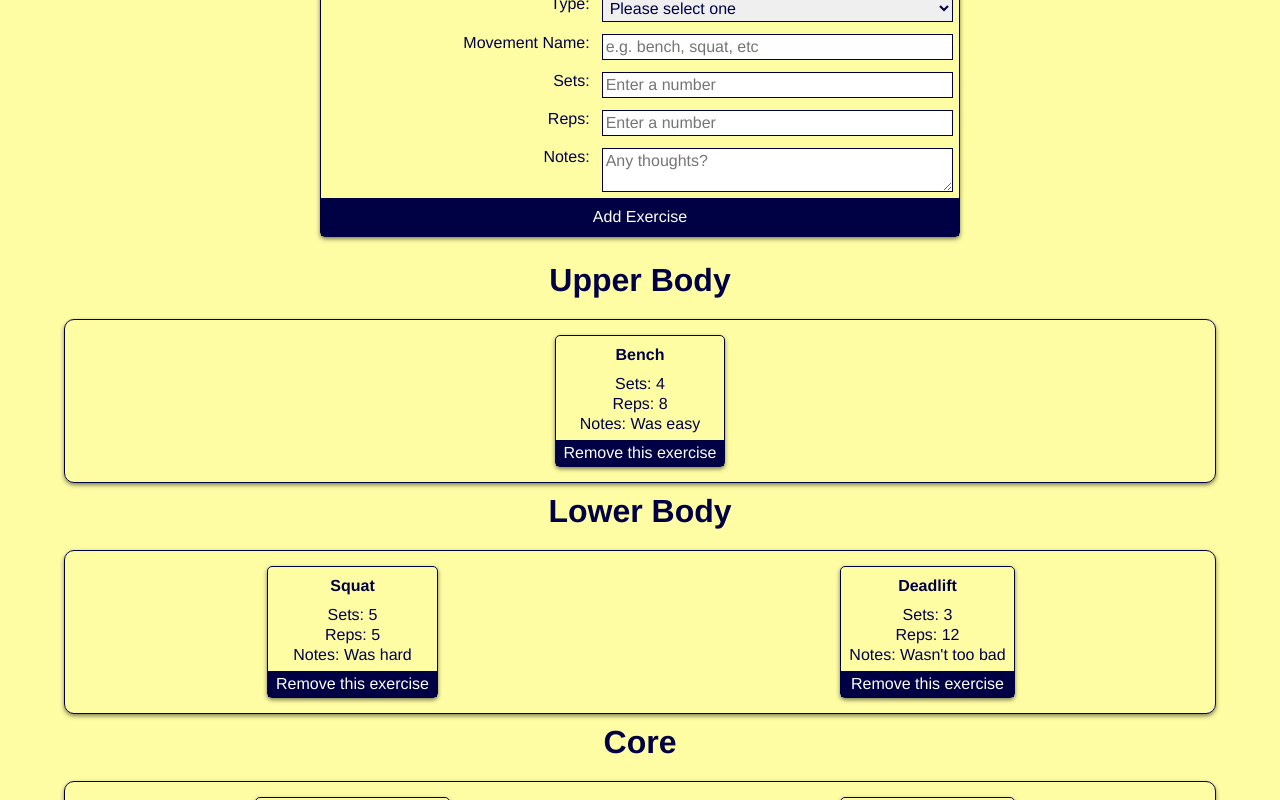
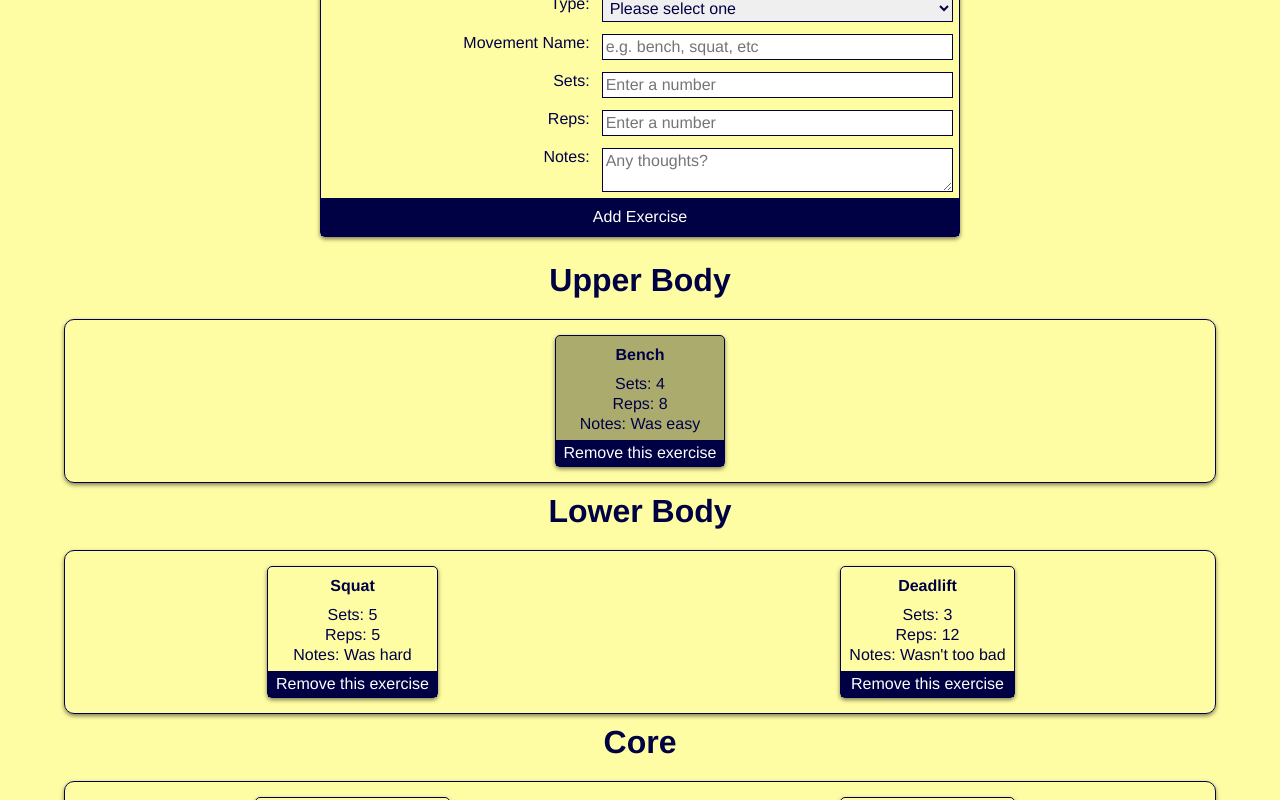
Before and after one commit to alchemy-bootcamp-two-summer-2018/list-of-vue, a Vue app: page / in a window 1280 px wide. In both pictures the pointer is over the item 639 px from the left and 833 px from the top of the page. Shown: the part 433-1233 px from the top of the page. Built offline with nearby package versions, Linux system fonts and the light colour scheme.

Commit message:
added hover property to exercise

```diff
--- a/src/components/Exercise.vue
+++ b/src/components/Exercise.vue
@@ -46,6 +46,10 @@ li {
     justify-self: center;
 }
 
+li:hover {
+  background-color: rgb(172, 171, 110);
+}
+
 h3 {
   padding: 10px;
 }
```
